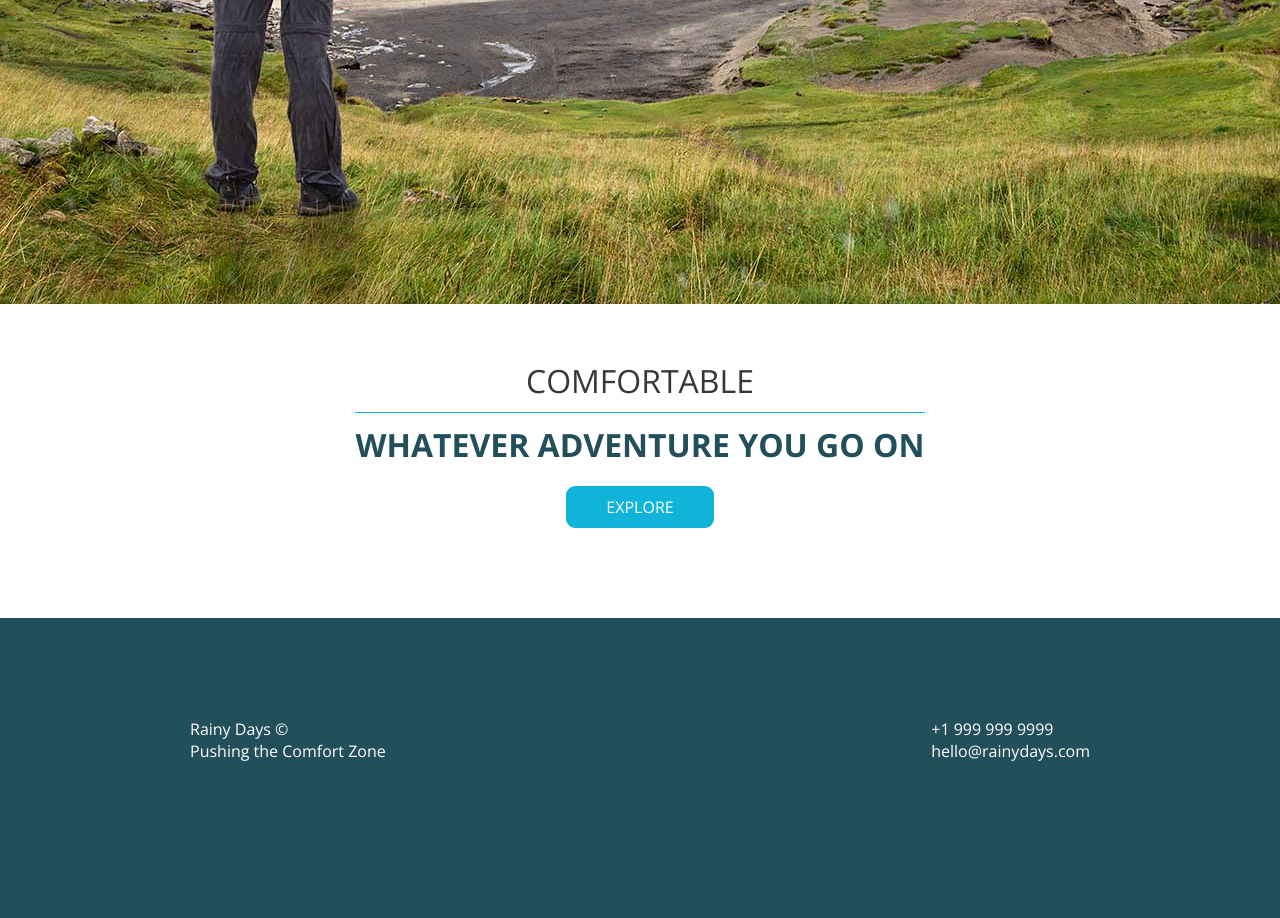
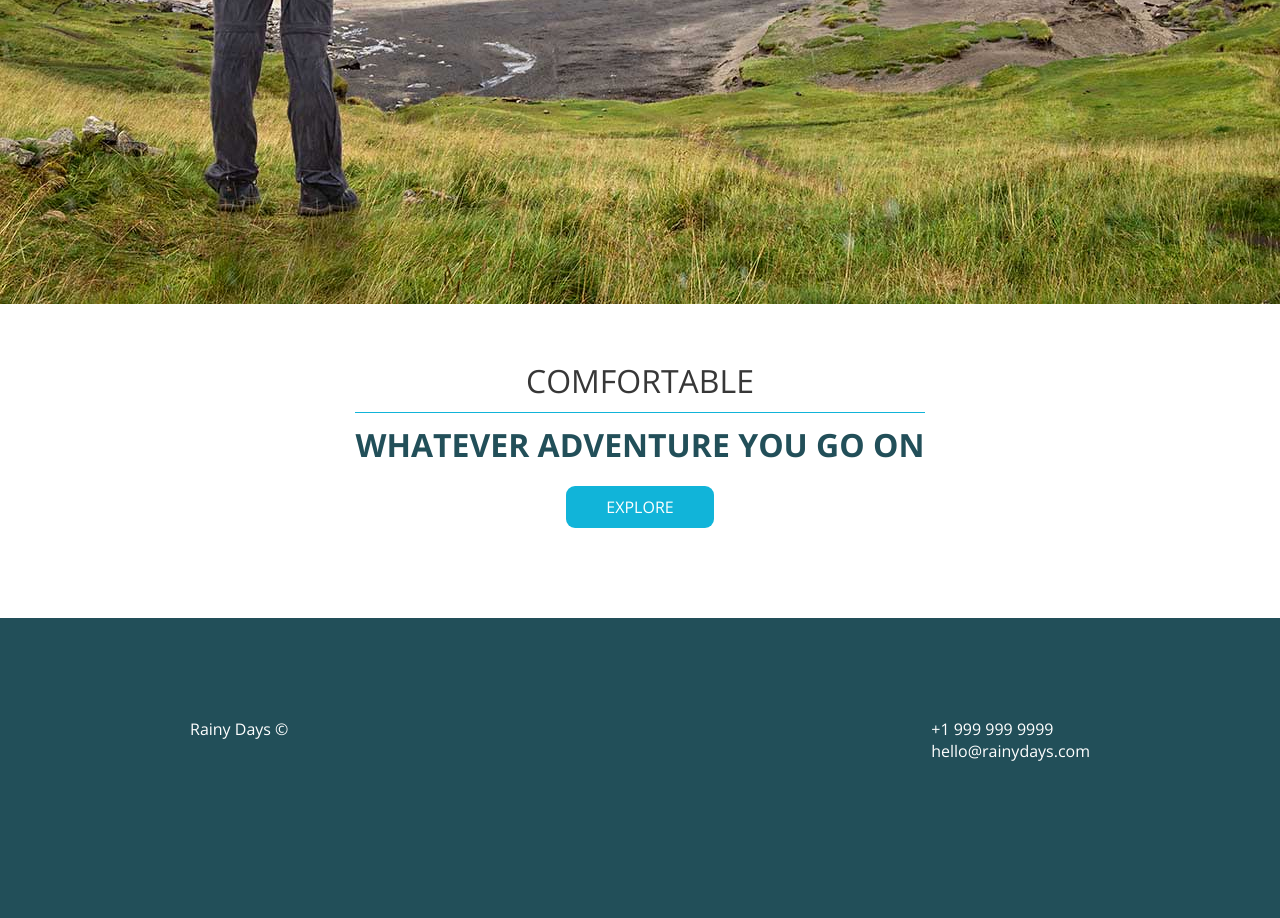
Before and after one commit to Noroff-FEU-Assignments/cross-course-project-alexanderdyb, a plain HTML site: page index.html in a window 1280 px wide. Shown: the part 1948-2866 px from the top of the page. Drawn offline with nearby package versions, Linux system fonts and the light colour scheme.

Commit message:
Update index.html

```diff
--- a/index.html
+++ b/index.html
@@ -89,7 +89,6 @@
       <div class="footer-info">
         <div class="footer-text">
           <p>Rainy Days &copy;</p>
-          <p>Pushing the Comfort Zone</p>
         </div>
         <div class="footer-text">
           <p>+1 999 999 9999</p>
```
